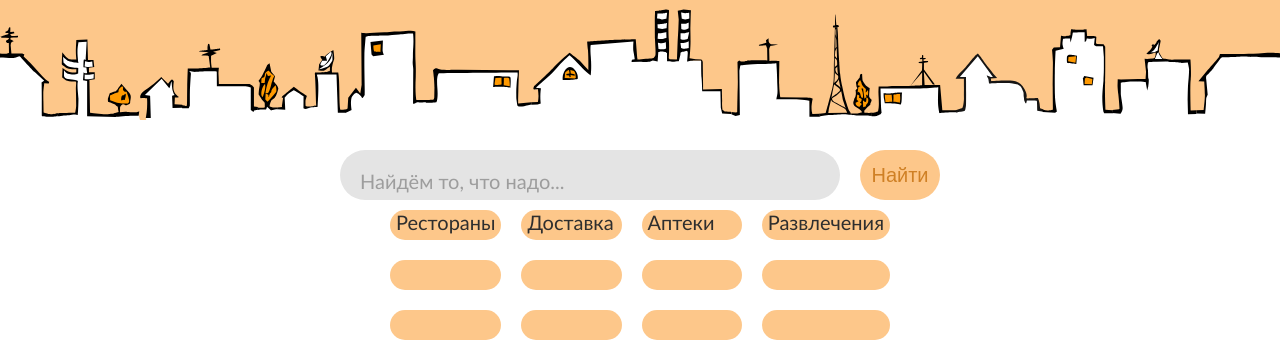
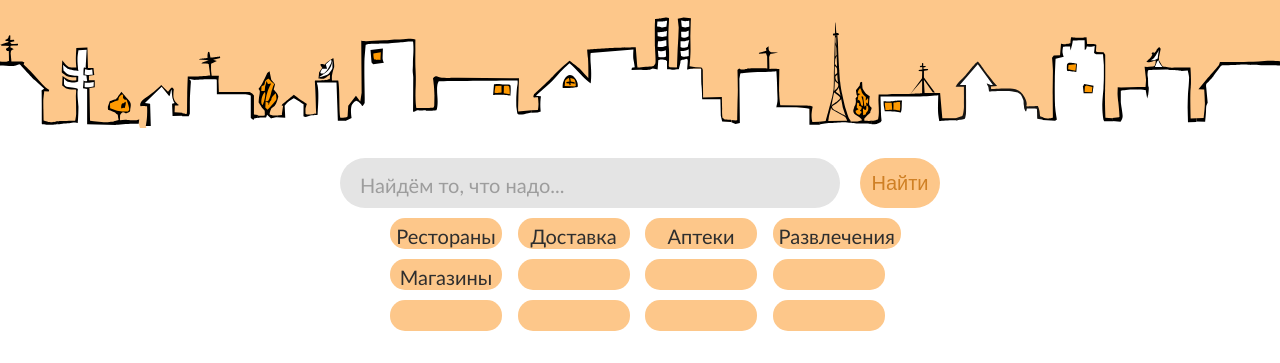
Before and after one commit to ToadSupremacist/catalog, a plain HTML site: page index.html in a window 1280 px wide. Shown: the top 363 px of the page. Drawn offline with Linux system fonts and the light colour scheme.

Commit message:
slight changes

```diff
--- a/index.html
+++ b/index.html
@@ -23,7 +23,7 @@
                 <div class="category">Доставка</div>
                 <div class="category">Аптеки</div>
                 <div class="category">Развлечения</div>
-                <div class="category"></div>
+                <div class="category">Магазины</div>
                 <div class="category"></div>
                 <div class="category"></div>
                 <div class="category"></div>
--- a/style.css
+++ b/style.css
@@ -60,7 +60,7 @@ body {
 
 /*  */
 .header {
-    min-height: 15vh;
+    min-height: 16vh;
     max-height: 40vh;
     background-image: url(static/doma-doubled.svg);
     background-color: #fdc78a;
@@ -112,11 +112,11 @@ body {
     font-size: 35px;
     font-family: 'Trebuchet MS';
     padding-left: 20px;
+    padding-bottom: 10px;
 }
 .searchbar::placeholder {
     color: #9d9d9d;
     font-size: 20px;
-    margin-bottom: 10px;
     font-family: 'Trebuchet MS', 'Lucida Sans Unicode', Arial, sans-serif;
 }
 .search-btn {
@@ -133,20 +133,21 @@ body {
 .categories-div {
     display: grid;
     margin: 10px auto;
-    gap: 20px;
+    gap: 10px;
     width: 500px;
     grid-template-columns: 1fr 1fr 1fr 1fr;
     grid-template-rows: 1fr 1fr 1fr;
 }
 .category {
-    height: 30px;
-    /* min-width: 100px; */
-    min-width: fit-content;
+    text-align: center;
+    height: 25px;
+    min-width: 100px;
+    width: fit-content;
     border-radius: 15px;
     background-color: #fdc78a;
     color: #2e2e2e;
     font-size: 20px;
-    padding: 0px 6px;
+    padding: 6px 6px 0 6px;
     cursor: pointer;
     font-family: 'Trebuchet MS', 'Lucida Sans Unicode', Arial, sans-serif;
 }
@@ -173,11 +174,12 @@ body {
     margin-bottom: 30px;
 }
 
-.card{
+.card {
     display: flex;
     margin: auto;
     background-color: #e4e4e4;
     border-radius: 40px;
+    cursor: pointer;
 }
 
 .card div {
```
